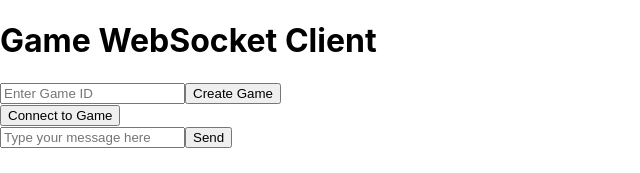
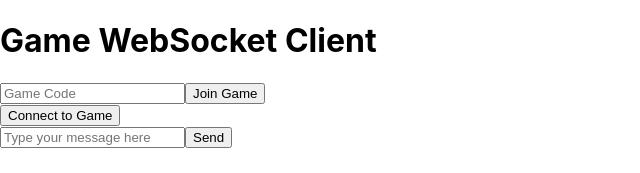
Before and after one commit to jtran217/mruHacks2025, a React (Create React App) app in the folder frontend/: page / in a window 1280 px wide. Shown: the top 173 px of the page, without its empty margins (0-640 px from the left). Built offline with nearby package versions, Linux system fonts and the light colour scheme.

Commit message:
test
Signed-off-by: jtran217 <jktran1998@gmail.com>

```diff
--- a/frontend/src/App.js
+++ b/frontend/src/App.js
@@ -11,7 +11,7 @@ function App() {
   // Create a new game and get the WebSocket URL
   const handleCreateGame = async () => {
     try {
-      const response = await fetch('http://localhost:12000/api/newGame', {
+      const response = await fetch('http://10.239.74.30:12000/api/newGame', {
         method: 'POST',
         headers: { 'Content-Type': 'application/json' },
         body: JSON.stringify({ gameId }),
@@ -30,7 +30,11 @@ function App() {
       setError(err.message);
     }
   };
-
+  const handleJoinGame = () => {
+    setWsUrl(`ws://10.239.74.30:${gameId}`);
+    console.log(wsUrl)
+    handleConnectToGame();
+  }
   // Connect to the game WebSocket server
   const handleConnectToGame = () => {
     if (!wsUrl) {
@@ -95,9 +99,9 @@ function App() {
             type="text"
             value={gameId}
             onChange={(e) => setGameId(e.target.value)}
-            placeholder="Enter Game ID"
+            placeholder="Game Code"
           />
-          <button onClick={handleCreateGame}>Create Game</button>
+          <button onClick={handleJoinGame}>Join Game</button>
         </div>
         <div>
           <button onClick={handleConnectToGame}>Connect to Game</button>
```
Also changed, not shown: 1 other file (tests, documents, lock files or other folders).
